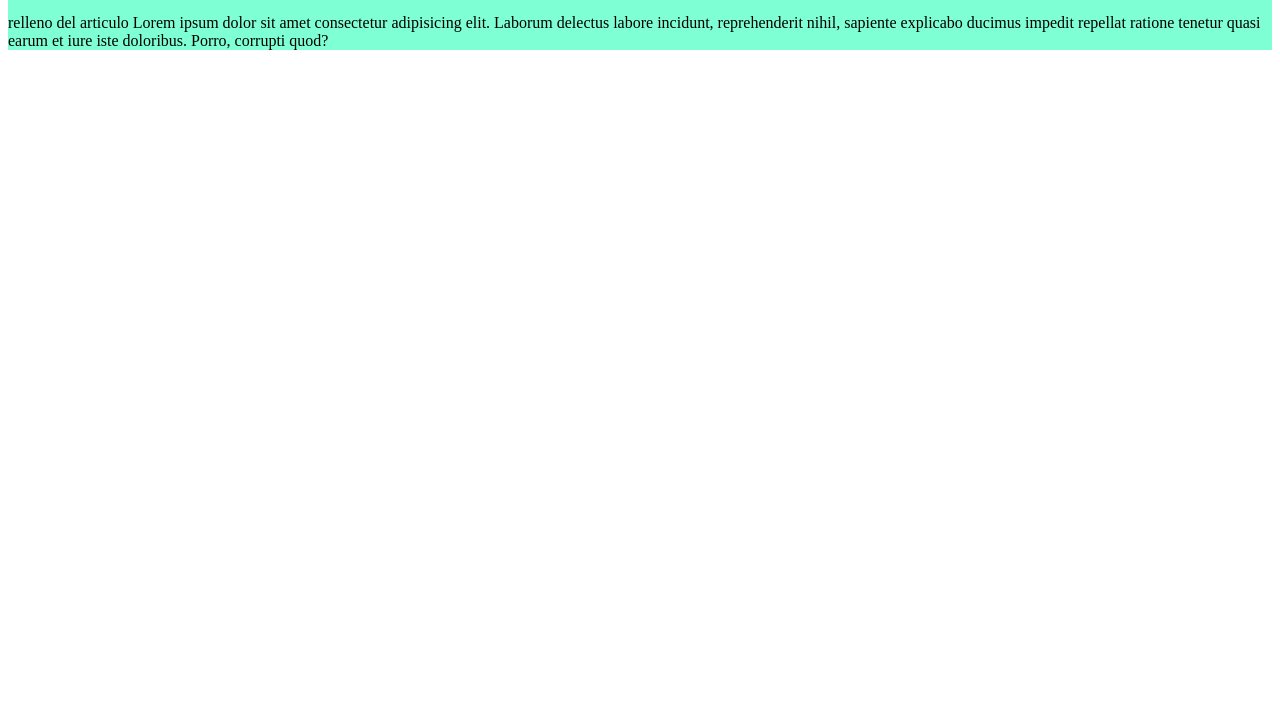
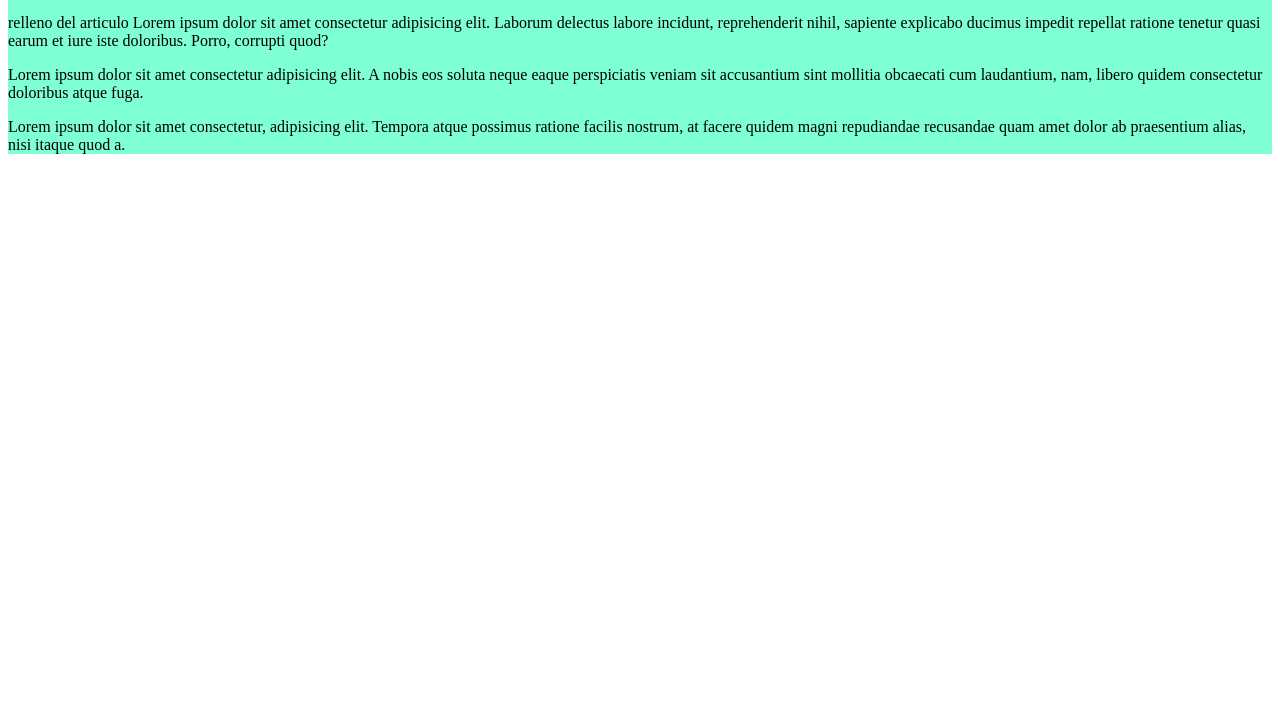
Before and after one commit to BrickRock/AprendiendoGit, a plain HTML site: page index.html in a window 1280 px wide. Shown: the part 94-800 px from the top of the page. Drawn offline with Linux system fonts and the light colour scheme.

Commit message:
agregando mas relleno

```diff
--- a/index.html
+++ b/index.html
@@ -22,6 +22,13 @@
                  reprehenderit nihil, sapiente explicabo
                  ducimus impedit repellat ratione tenetur quasi earum et iure iste doloribus. Porro, corrupti quod?
             </p>
+
+            <p>
+                Lorem ipsum dolor sit amet consectetur adipisicing elit. A nobis eos soluta neque eaque perspiciatis veniam sit accusantium sint mollitia obcaecati cum laudantium, nam, libero quidem consectetur doloribus atque fuga.
+
+            </p>
+
+            <p>Lorem ipsum dolor sit amet consectetur, adipisicing elit. Tempora atque possimus ratione facilis nostrum, at facere quidem magni repudiandae recusandae quam amet dolor ab praesentium alias, nisi itaque quod a.</p>
         </div>
     </div>
 
```
